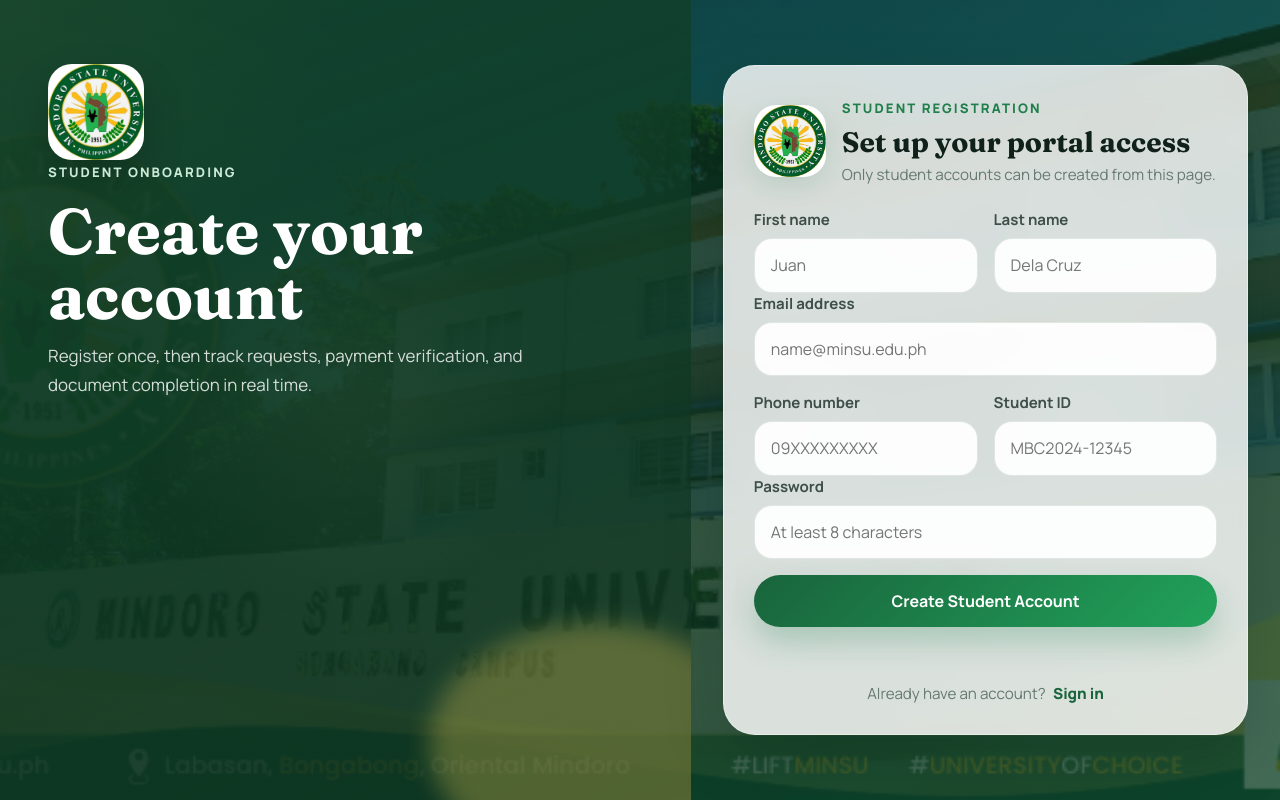
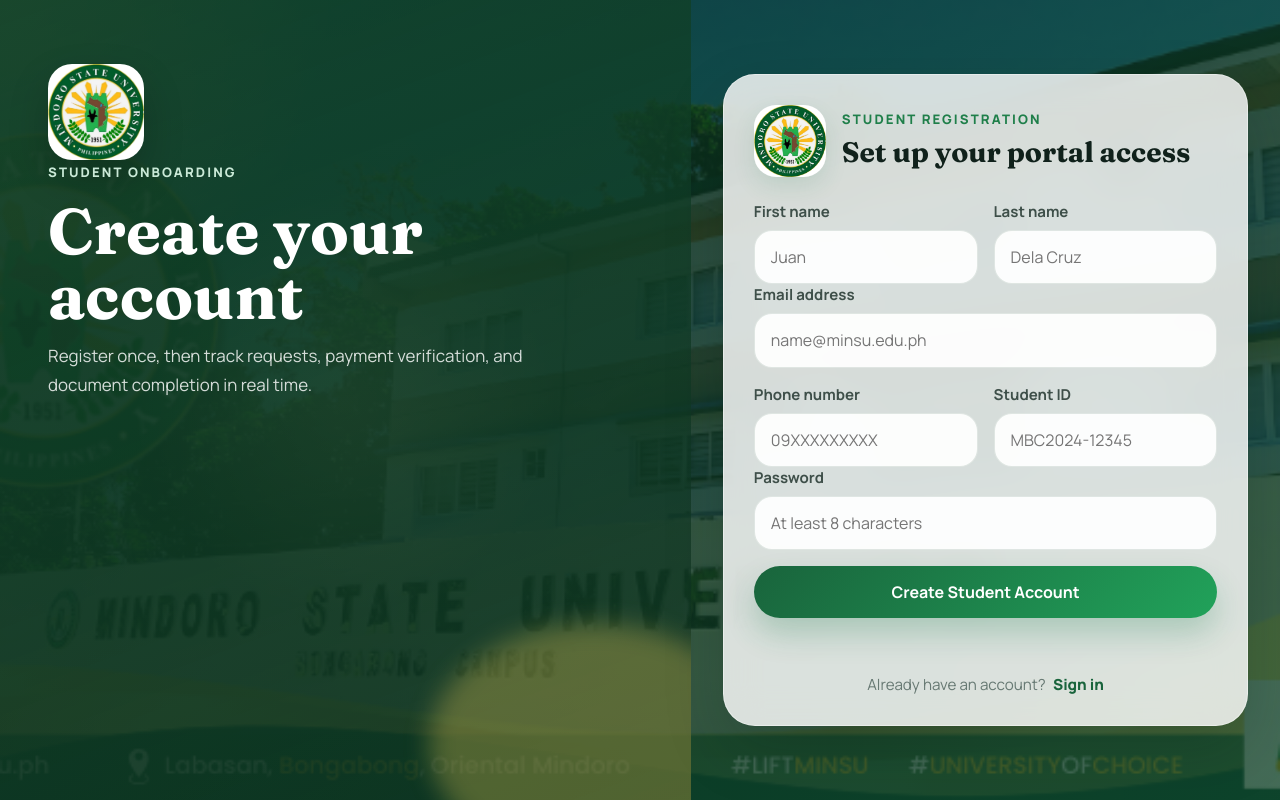
Before and after one commit to brendonflores28-cmd/MBcians-Appointizen, a website built with Vite: page frontend/register.html in a window 1280 px wide. Built offline with nearby package versions, Linux system fonts and the light colour scheme; no server answers.

Commit message:
remove dscrption registration

```diff
--- a/frontend/register.html
+++ b/frontend/register.html
@@ -26,7 +26,6 @@
             <div>
               <span class="eyebrow">Student Registration</span>
               <h2>Set up your portal access</h2>
-              <p>Only student accounts can be created from this page.</p>
             </div>
           </div>
 
```
